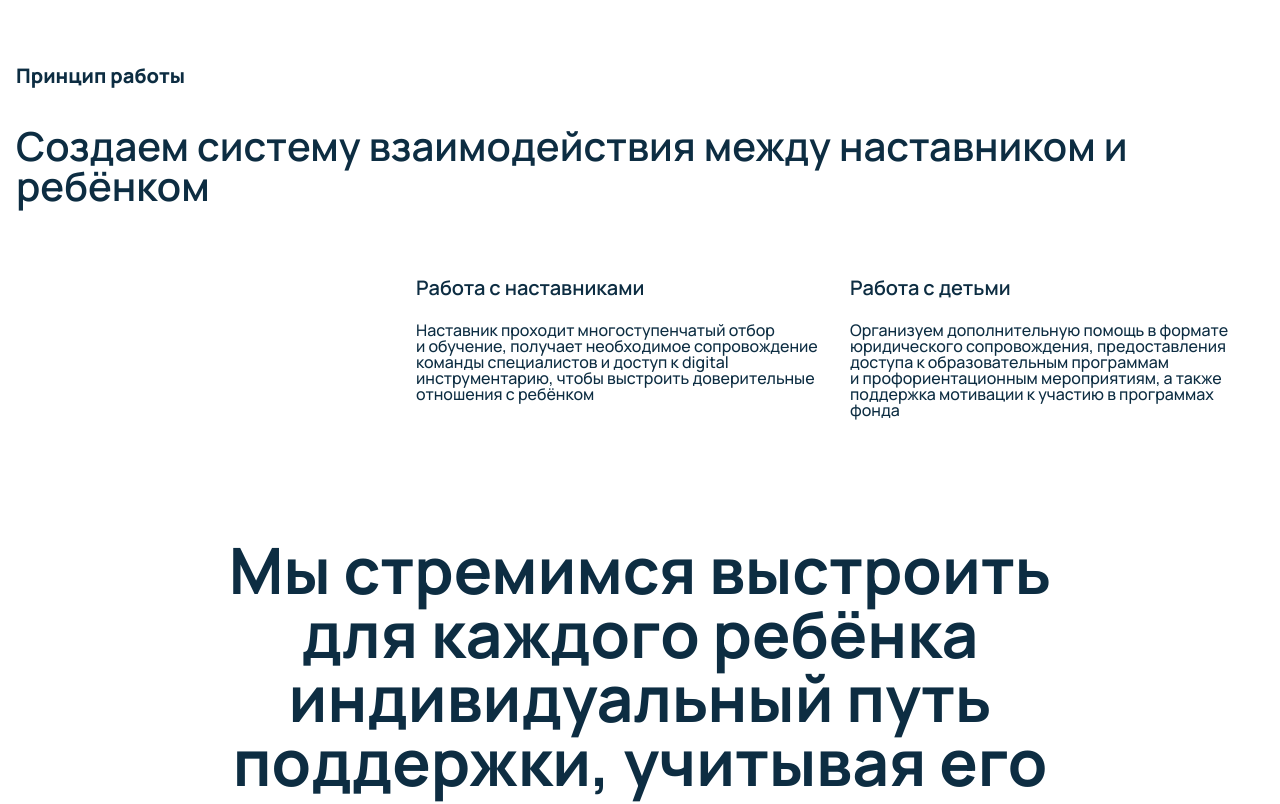
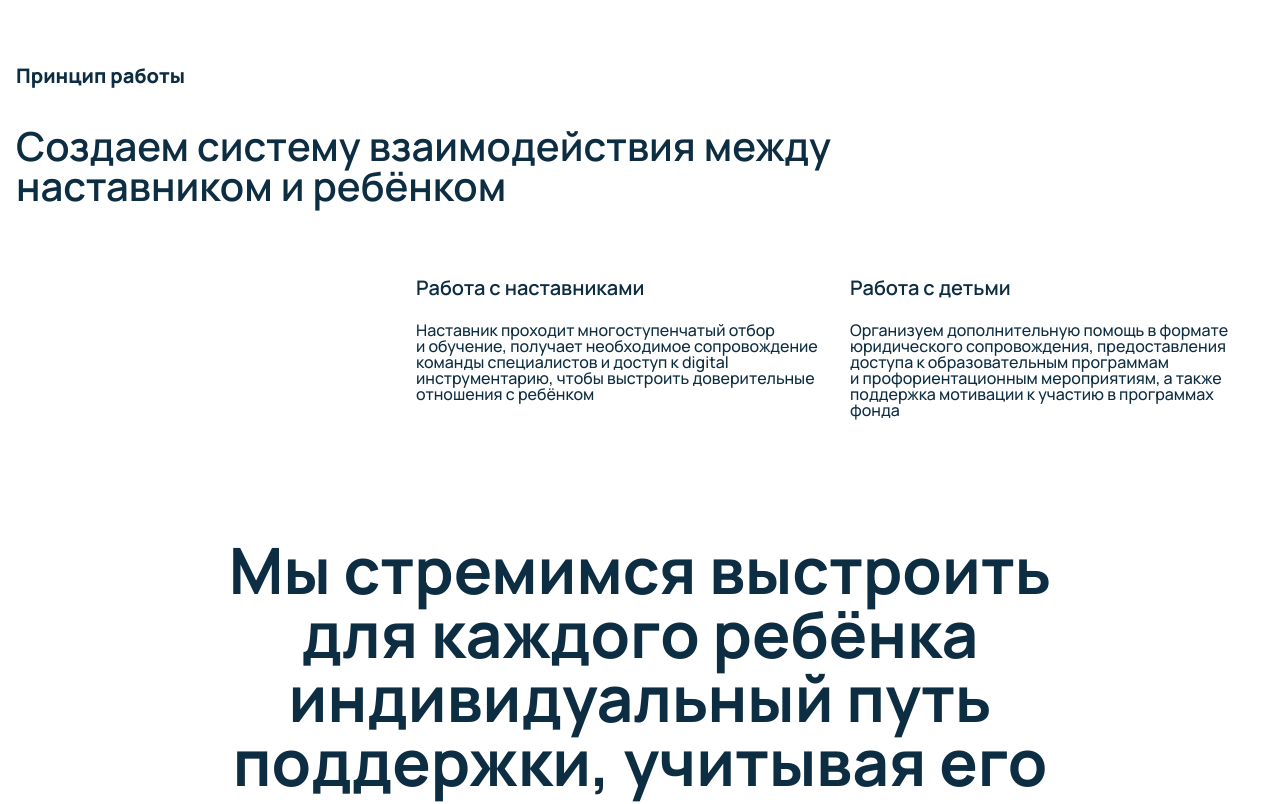
Before and after one commit to kozimovabduvali/sopopechitel, a React (Vite) app: page /about in a window 1280 px wide. Shown: the part 2360-3164 px from the top of the page. Built offline with nearby package versions, Linux system fonts and the light colour scheme.

Commit message:
About Page done

```diff
--- a/src/components/Pages/About/FoundersFund.jsx
+++ b/src/components/Pages/About/FoundersFund.jsx
@@ -11,7 +11,7 @@ export default function FoundersFund() {
         </h2>
       </div>
 
-      <div className='max-w-212 md:ml-auto mt-10 md:mt-15 lg:mt-18 space-y-8 md:space-y-5'>
+      <div className='max-w-212 md:ml-auto mt-10 md:mt-15 lg:mt-18 space-y-10'>
         {/* 1 */}
         <div className="flex flex-col md:flex-row md:items-end gap-x-6 gap-y-4">
           <div className="bg-dark/20 rounded-2xl w-53 md:w-80 lg:w-103 h-63 md:h-80 lg:h-120">
--- a/src/components/Pages/About/ModelWork.jsx
+++ b/src/components/Pages/About/ModelWork.jsx
@@ -18,7 +18,7 @@ function ModelWork() {
   return (
     <>
       <div className='flex flex-col md:flex-row gap-y-6'>
-        <h3 className='fonextrabold leading-[100%] text-xl'>Модель работы</h3>
+        <h3 className='font-extrabold leading-[100%] text-xl '>Модель работы</h3>
         <p className='md:text-2xl lg:text-[32px] leading-[100%] max-w-212 md:ml-auto'>
           Работа с&nbsp;участниками проекта основана по&nbsp;модели форум-групп. Для того чтобы наставничество было комфортным и&nbsp;эффективным для обеих сторон, на&nbsp;начальном этапе проводится индивидуальная работа с&nbsp;психологом. Это гарантирует безопасность, поддержку и&nbsp;способствует гармоничному развитию отношений между наставником и&nbsp;ребёнком
         </p>
--- a/src/components/Pages/About/OperatingPrinciple.jsx
+++ b/src/components/Pages/About/OperatingPrinciple.jsx
@@ -1,11 +1,10 @@
-import React from 'react'
 
 function OperatingPrinciple() {
   return (
     <>
       <div>
         <h3 className='font-extrabold text-xl leading-[100%]'>Принцип работы</h3>
-        <h2 className='font-semibold text-xl md:text-[2rem] lg:text-[40px] leading-[100%] mt-6 md:mt-8 lg:mt-10'>
+        <h2 className='max-w-210 font-semibold text-xl md:text-[2rem] lg:text-[40px] leading-[100%] mt-6 md:mt-8 lg:mt-10'>
           Создаем систему взаимодействия между наставником и ребёнком
         </h2>
 
```
